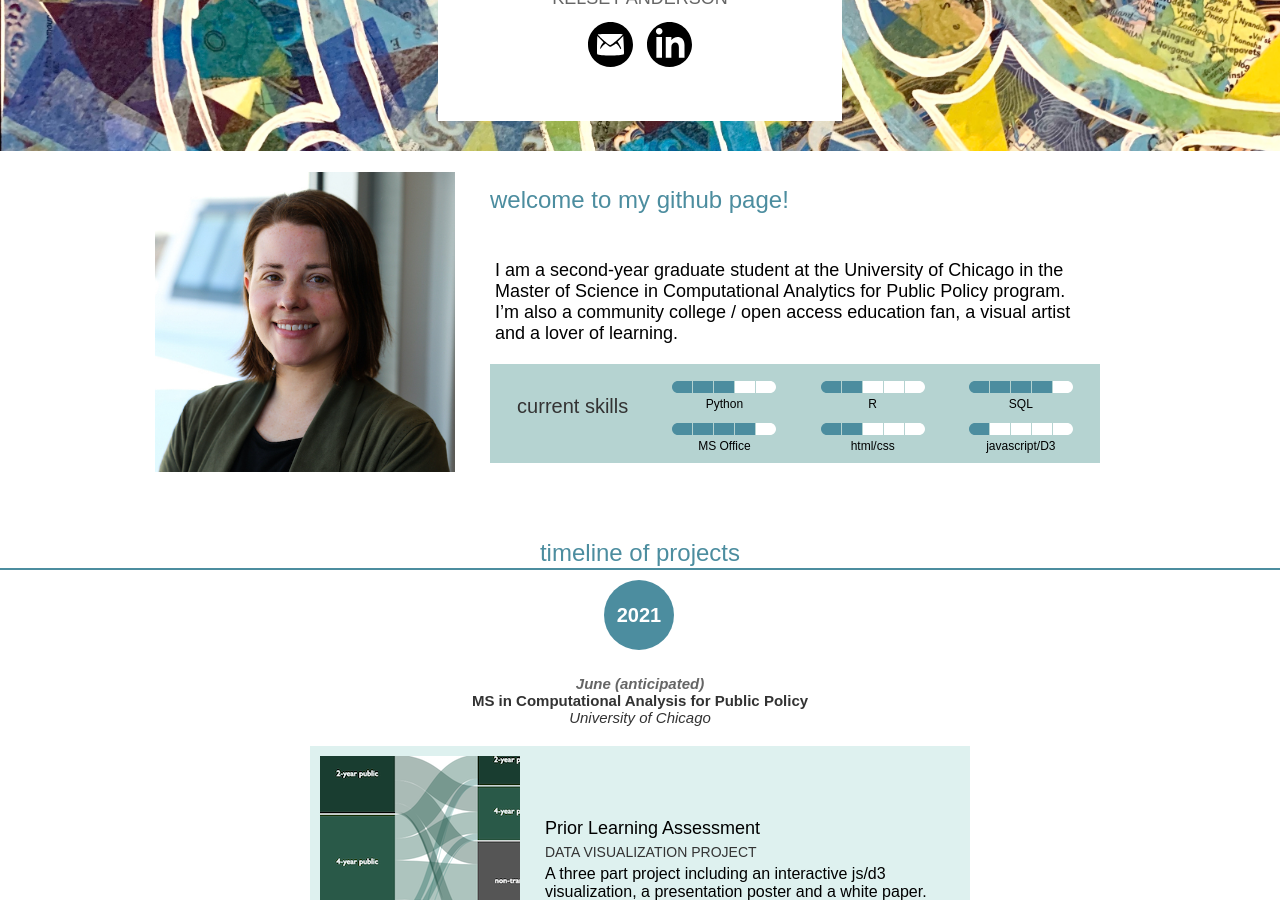
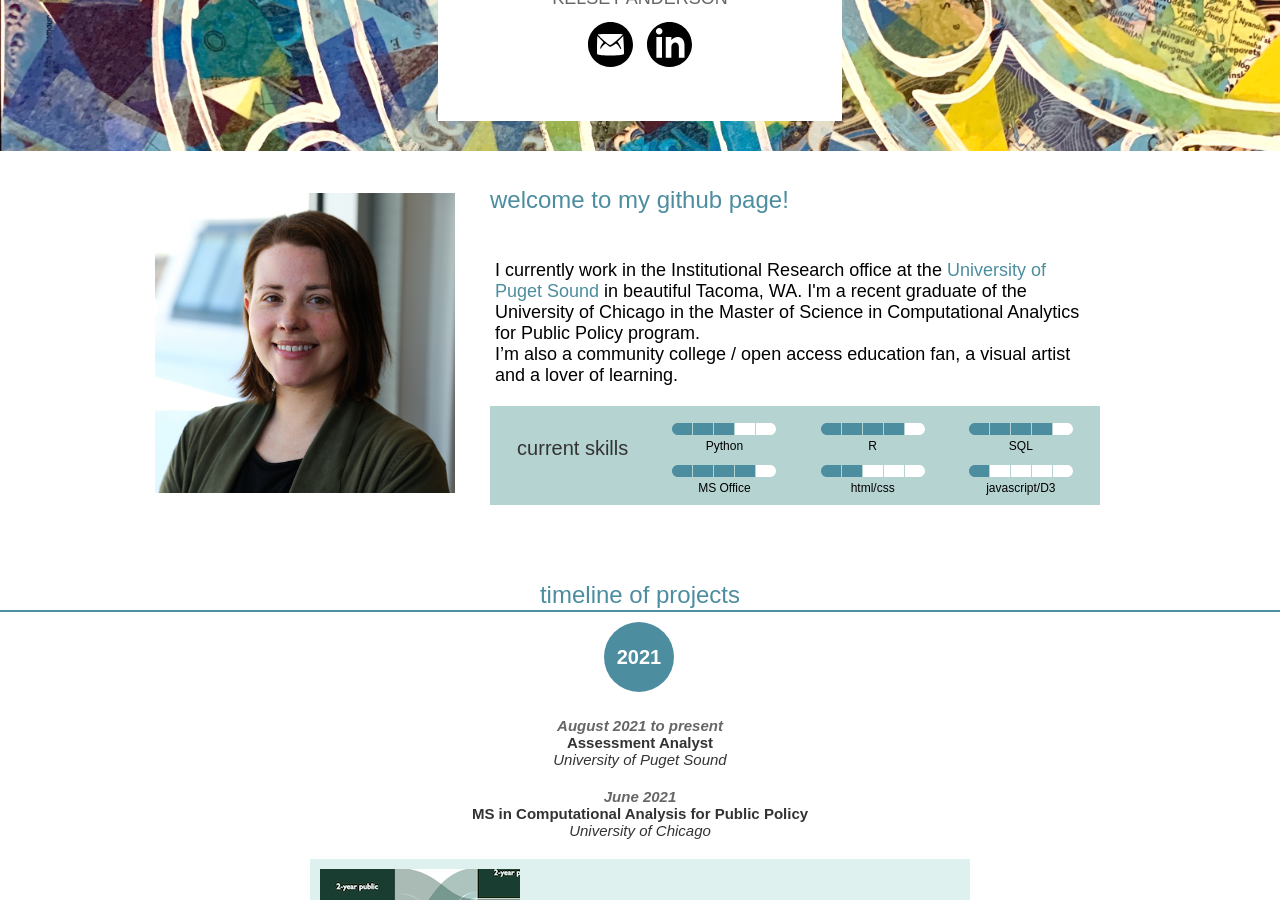
Before and after one commit to lokijoanderso/lokijoanderso.github.io, a Jekyll site: the page index.html, which Jekyll copies as it is, in a window 1280 px wide and 900 px high, scrolled down 203 px. Built offline with Jekyll 4.4.1, drawn with Linux system fonts in a browser that asks for light colours.

Commit message:
Update index.html

```diff
--- a/index.html
+++ b/index.html
@@ -49,7 +49,10 @@
               <div class="right">
                   <h2>welcome to my github page!</h2>
                   <h3>
-                      I am a second-year graduate student at the
+                      I currently work in the Institutional Research office at the
+                    <a href="https://www.pugetsound.edu/institutional-research" target="_blank">
+                      University of Puget Sound</a> in beautiful Tacoma, WA.
+                      I'm a recent graduate of the
                       University of Chicago in the Master of Science in Computational
                       Analytics for Public Policy program.
                       <br />
@@ -74,8 +77,8 @@
                       </div>
                       <div>
                           <div>
-                              <img src="docs/images/skill2.svg"
-                                   alt="high beginner level" />
+                              <img src="docs/images/skill4.svg"
+                                   alt="high intermediate level" />
                               <p>R</p>
                           </div>
                           <div>
@@ -124,8 +127,13 @@
                       </svg>
 
                   </div>
+
+                  <p class="when">August 2021 to present</p>
+                  <p class="title">Assessment Analyst</p>
+                  <p class="where">University of Puget Sound</p>
+
                   <p class="when">
-                      June (anticipated)
+                      June 2021
                   </p>
                   <p class="title">
                       MS in Computational Analysis
```
